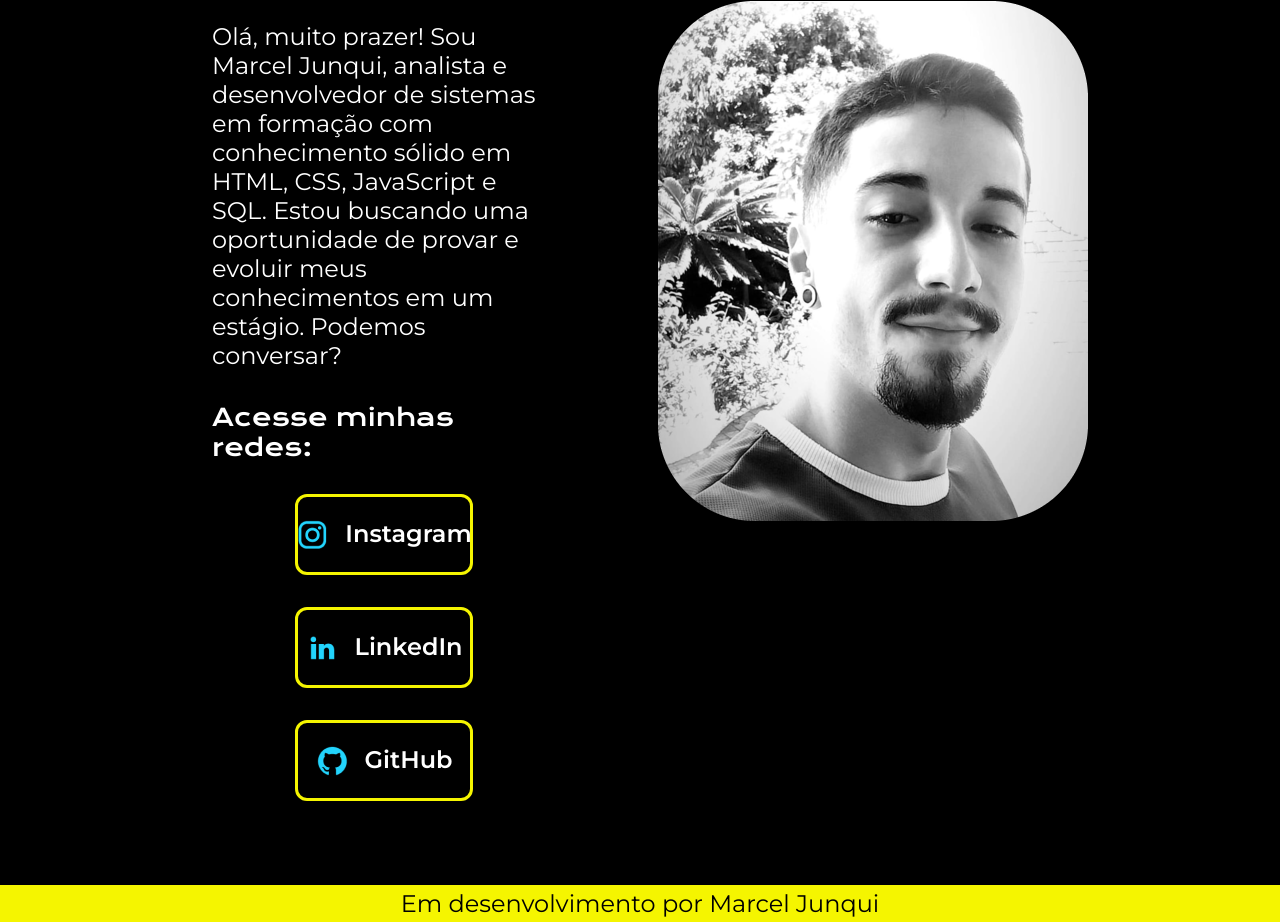
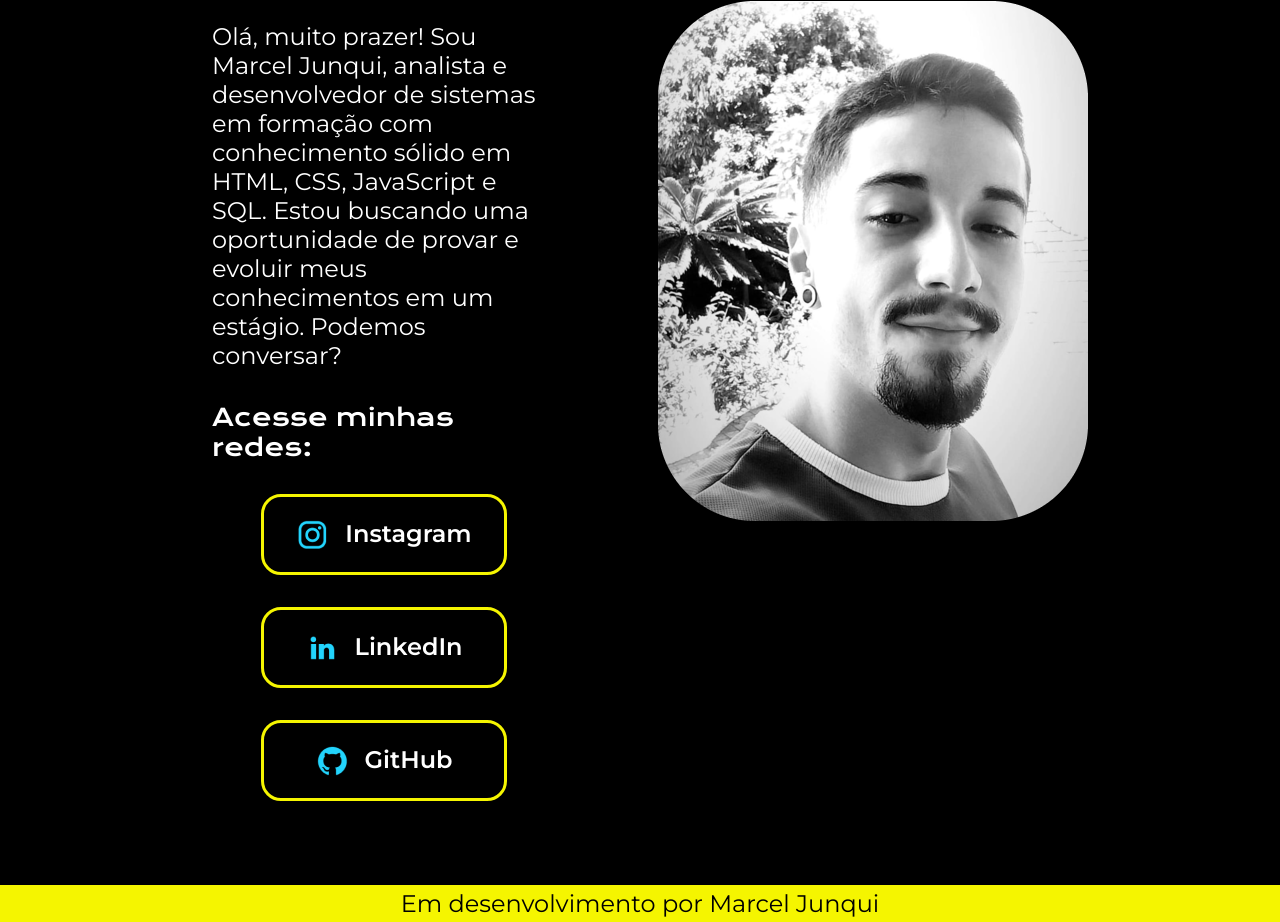
Before and after one commit to VJunqui/Portfolio, a plain HTML site: page index.html in a window 1280 px wide. Shown: the part 431-1353 px from the top of the page. Drawn offline with nearby package versions, Linux system fonts and the light colour scheme.

Commit message:
respons links
respons

```diff
--- a/estilos/style.css
+++ b/estilos/style.css
@@ -80,9 +80,9 @@ body {
     justify-content: center;
     gap: 16px;
     border: 3px solid var(--cor-terciaria);
-    width: 50%;
+    width: 70%;
     text-align: center;
-    border-radius: 12px;
+    border-radius: 20px;
     font-size: 1.5rem;
     font-weight: 600;
     padding: 21.5px 0;
@@ -123,6 +123,7 @@ body {
 
     .cabecalho__menu {
         justify-content: center;
+        gap: 60px;
     }
 
     .apresentacao {
```
